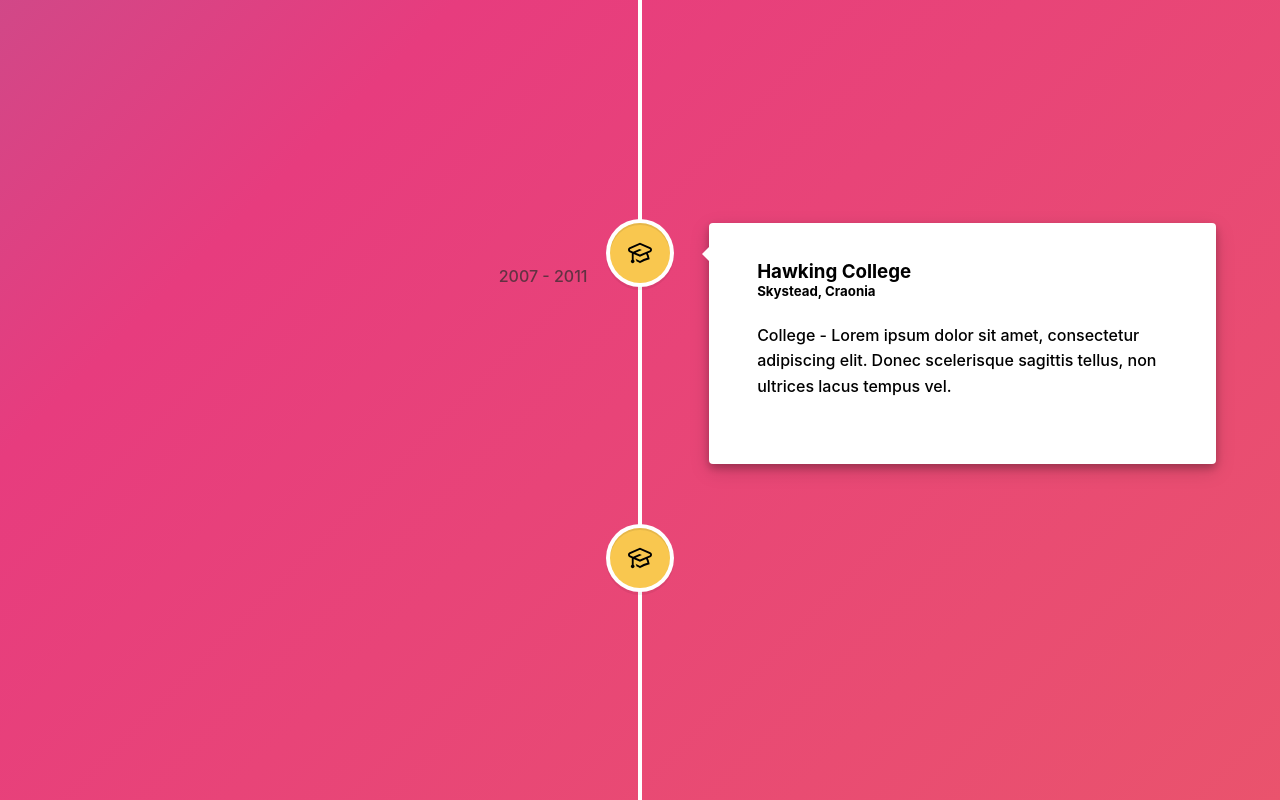
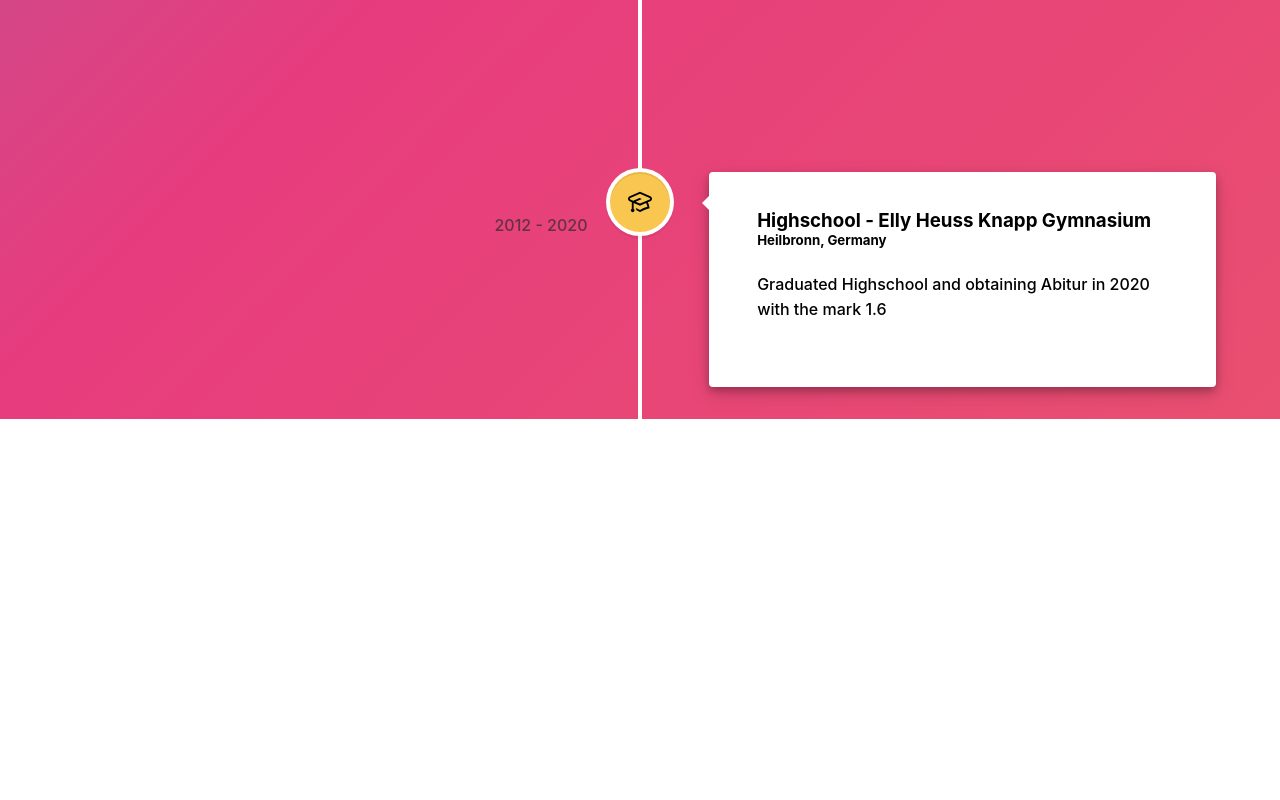
Before and after one commit to Tu2-prog/portfolio, a React (Create React App) app: page / in a window 1280 px wide. Shown: the part 1378-2178 px from the top of the page. After the commit the page ends 1797 px from the top, so only its background shows below. Built offline with nearby package versions, Linux system fonts and the light colour scheme.

Commit message:
updated timelineEvents.js

```diff
--- a/src/timelineElements.js
+++ b/src/timelineElements.js
@@ -23,30 +23,21 @@ let timelineElements = [
   title: "University Heidelberg",
   location: "South Warren, Geshington",
   description:
-    "Online Course in Magical Beasts and Wonders of the World - Lorem ipsum dolor sit amet, consectetur adipiscing elit. Donec scelerisque sagittis tellus, non ultrices lacus tempus vel.",
+    "Attending university for the Bachelor of Science degree for Computer Science in Heidelberg.",
   buttonText: "Course Certificate",
   date: "September 2011",
   icon: "school",
 },
 {
   id: 4,
-  title: "Hawking College",
-  location: "Skystead, Craonia",
+  title: "Highschool - Elly Heuss Knapp Gymnasium",
+  location: "Heilbronn, Germany",
   description:
-    "College - Lorem ipsum dolor sit amet, consectetur adipiscing elit. Donec scelerisque sagittis tellus, non ultrices lacus tempus vel.",
+    "Graduated Highschool and obtaining Abitur in 2020 with the mark 1.6",
   buttonText: "College Projects",
-  date: "2007 - 2011",
+  date: "2012 - 2020",
   icon: "school",
-},
-{
-  id: 5,
-  title: "Marble Hills Grammar School",
-  location: "Dragontail, Ascana",
-  description:
-    "Highschool - Lorem ipsum dolor sit amet, consectetur adipiscing elit. Donec scelerisque sagittis tellus, non ultrices lacus tempus vel.",
-  date: "2003 - 2007",
-  icon: "school",
-},
+}
 ];
 
 export default timelineElements;
```
